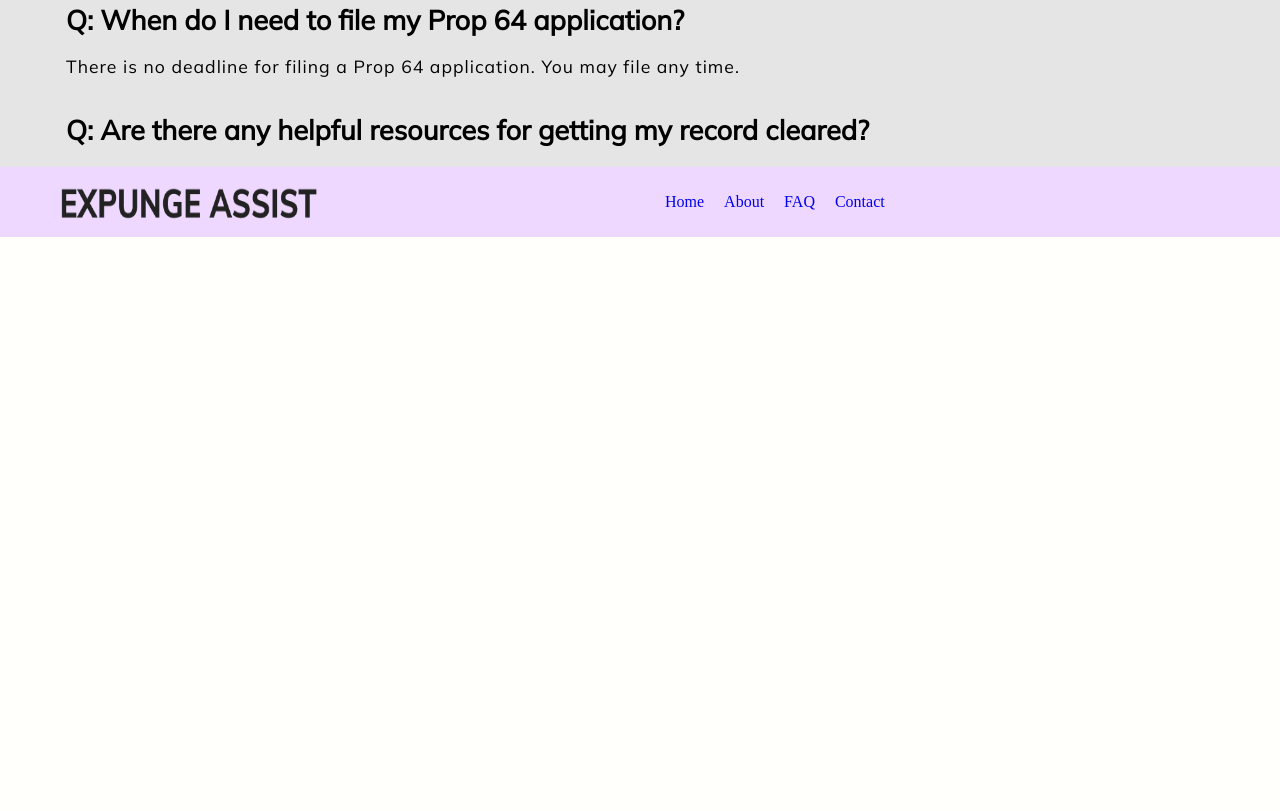
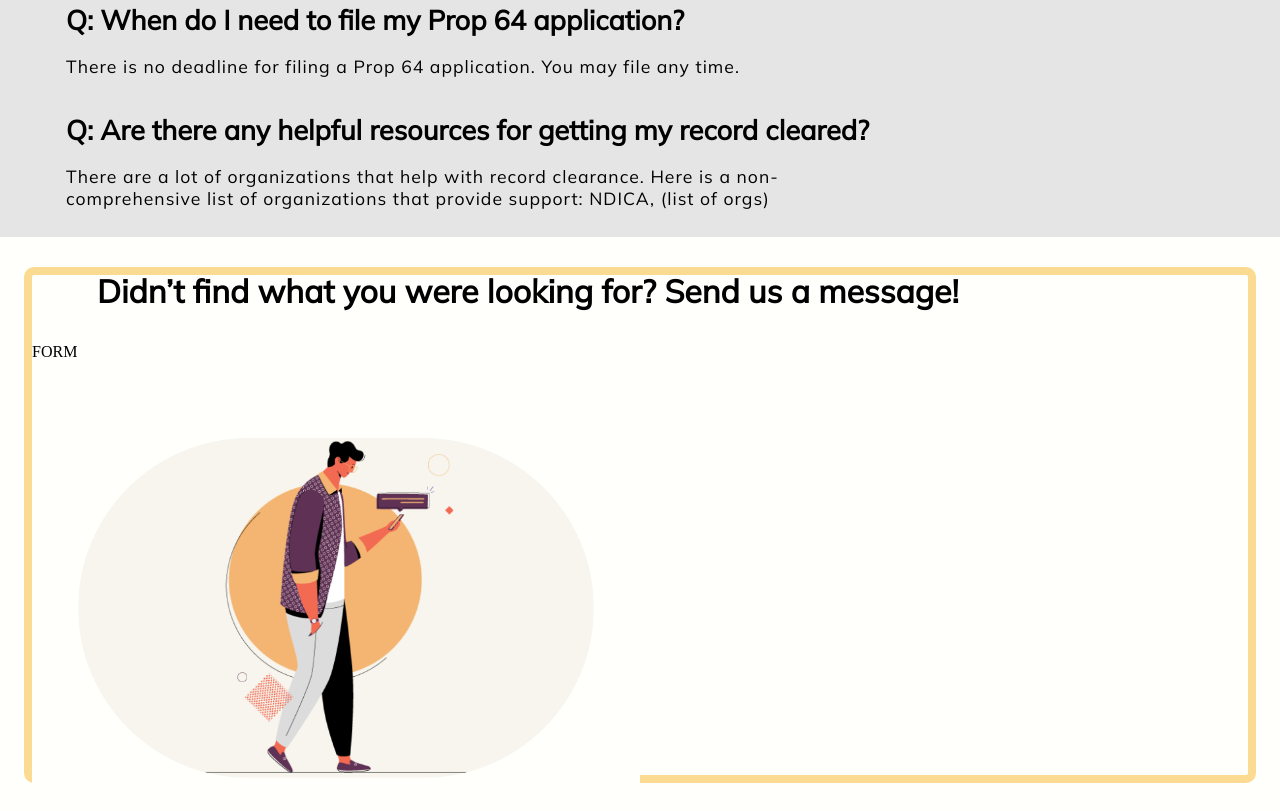
Before and after one commit to bkmorgan3/expunge-assist-landing-page, a Gatsby site in the folder hello-world/: page /faq in a window 1280 px wide. Shown: the part 1439-2250 px from the top of the page. Before the commit the page ends 1706 px from the top, so only its background shows below. Built offline with nearby package versions, Linux system fonts and the light colour scheme; Gatsby itself is replaced by a stand-in of ours.

```diff
--- a/hello-world/src/components/Footer.js
+++ b/hello-world/src/components/Footer.js
@@ -10,7 +10,7 @@
   display: flex;
   background-color: #efd8ff;
   height: 70px;
-  margin: 0;
+  margin-top: 20px;
   padding: 0;
 `
 
--- a/hello-world/src/pages/contact.js
+++ b/hello-world/src/pages/contact.js
@@ -35,11 +35,11 @@
   height: 60%;
 `
 
-const ImageContainer = styled.div`
+export const ImageContainer = styled.div`
   width: 50%;
   padding-top: 70px;
 `
-const FormContainer = styled.div`
+export const FormContainer = styled.div`
   width: 50%;
   margin-right: 10px;
   padding-right: 150px;
--- a/hello-world/src/pages/faq.js
+++ b/hello-world/src/pages/faq.js
@@ -5,6 +5,8 @@
 
 import FAQImg from "../assets/images/FAQ.png"
 import "@fontsource/mulish"
+import { ImageContainer, FormContainer } from "./contact"
+import ContactImg from "../assets/images/contact.png"
 
 const PageContainer = styled.div`
   width: 100%;
@@ -27,7 +29,7 @@
   width: 50%;
 `
 
-const ImageContainer = styled.div`
+const FAQImageContainer = styled.div`
   width: 50%;
 `
 
@@ -94,6 +96,18 @@
   }
 `
 
+const ContactUsContainer = styled.div`
+  width: 95%;
+  border: 8px solid rgba(245, 170, 4, 0.43);
+  height: 500px;
+  margin-bottom: 150px;
+  border-radius: 10px;
+  margin: 0 auto;
+  display: flex;
+  justify-content: center;
+  flex-direction: column;
+`
+
 export default function FAQ() {
   return (
     <PageContainer>
@@ -105,9 +119,9 @@
 
           <FAQSText>Below is a list of commonly asked questions.</FAQSText>
         </TextContainer>
-        <ImageContainer>
+        <FAQImageContainer>
           <Image src={FAQImg} alt="people asking questions" />
-        </ImageContainer>
+        </FAQImageContainer>
       </HelpSection>
       <QuestionSection>
         <QAContainer>
@@ -189,7 +203,16 @@
           </AnswerText>
         </QAContainer>
       </QuestionSection>
-      <Footer />
+      <ContactUsContainer>
+        <SubHeading>
+          Didn’t find what you were looking for? Send us a message!
+        </SubHeading>
+        <FormContainer>FORM</FormContainer>
+        <ImageContainer>
+          <Image src={ContactImg} alt=" man" />
+        </ImageContainer>
+      </ContactUsContainer>
+      {/* <Footer /> */}
     </PageContainer>
   )
 }
```
